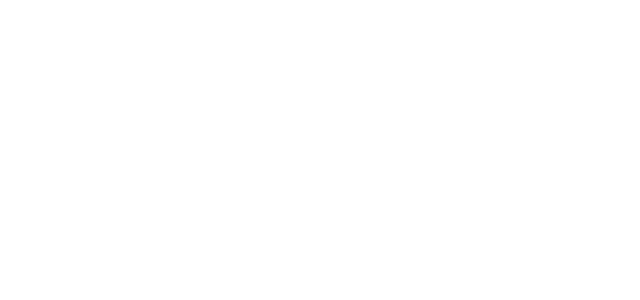
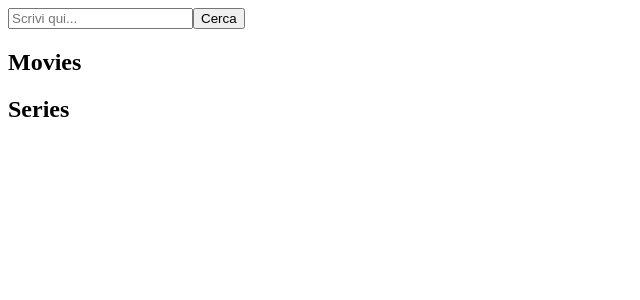
Before and after one commit to Giacomo-Arcangeli/vite-boolflix, a Vue app: page / in a window 1280 px wide. Shown: the top 300 px of the page, without its empty margins (0-640 px from the left). Built offline with nearby package versions, Linux system fonts and the light colour scheme.

Commit message:
milestone 1

```diff
--- a/src/App.vue
+++ b/src/App.vue
@@ -1,7 +1,75 @@
 <script>
+import { api } from './data';
+import { store } from './data/store';
+import AppHeader from './components/AppHeader.vue';
+import axios from 'axios';
 
+
+// *********************
+export default {
+  components: { AppHeader },
+  data() {
+    return {
+      titleFilter: '',
+      store
+    }
+  },
+  methods: {
+    changeTitleFilter(term) {
+      console.log('changeTitleFilter', term)
+      this.titleFilter = term;
+      this.searchContents()
+    },
+    searchContents() {
+      if (!this.titleFilter) {
+        store.movies = [];
+        store.series = [];
+        return;
+      };
+
+      const { baseUri, key, language } = api;
+
+      // chiamata per i movies
+      axios.get(`${baseUri}/search/movie?api_key=${key}&language=${language}&query=${this.titleFilter}`)
+        .then((res) => {
+          store.movies = res.data.results;
+        })
+
+      // chiamata per le series
+      axios.get(`${baseUri}/search/tv?api_key=${key}&language=${language}&query=${this.titleFilter}`)
+        .then((res) => {
+          store.series = res.data.results;
+        })
+    }
+  }
+
+};
 </script>
 
-<template></template>
+<template>
+  <AppHeader @search-movie="changeTitleFilter" />
+
+  <!-- MOVIES -->
+  <section id="movies">
+    <h2>Movies</h2>
+    <ul v-for="movie in store.movies" :key="movie.id">
+      <li>{{ movie.title }}</li>
+      <li>{{ movie.original_title }}</li>
+      <li>{{ movie.original_language }}</li>
+      <li>{{ movie.vote_average }}</li>
+    </ul>
+  </section>
+
+  <!-- SERIES -->
+  <section id="series">
+    <h2>Series</h2>
+    <ul v-for="serie in store.series" :key="serie.id">
+      <li>{{ serie.name }}</li>
+      <li>{{ serie.original_name }}</li>
+      <li>{{ serie.original_language }}</li>
+      <li>{{ serie.vote_average }}</li>
+    </ul>
+  </section>
+</template>
 
 <style lang="scss"></style>
--- /dev/null
+++ b/src/components/AppHeader.vue
@@ -0,0 +1,24 @@
+<script>
+import SearchForm from "./SearchForm.vue";
+
+export default {
+    components: { SearchForm },
+    data() {
+        return {
+
+        };
+    },
+    emits: ['search-movie'],
+    methods: {
+        setTitleFilter(term) {
+            this.$emit('search-movie', term)
+        },
+    },
+};
+</script>
+
+<template>
+    <SearchForm @term-change="setTitleFilter" />
+</template>
+
+<style></style>
--- /dev/null
+++ b/src/components/SearchForm.vue
@@ -0,0 +1,23 @@
+<script>
+export default {
+    data() {
+        return {
+            searchTerm: ''
+        }
+    },
+    emits: ['term-change']
+}
+</script>
+
+
+
+<template>
+    <form @submit.prevent="$emit('term-change', searchTerm)">
+        <input type="text" placeholder="Scrivi qui..." v-model.trim="searchTerm">
+        <button>Cerca</button>
+    </form>
+</template>
+
+
+
+<style></style>
--- /dev/null
+++ b/src/data/index.js
@@ -0,0 +1,7 @@
+const api = {
+  baseUri: "https://api.themoviedb.org/3",
+  key: "16c2eda07d3bdeee81f16f3ef59a2d8e",
+  language: "it-IT",
+};
+
+export { api };
--- /dev/null
+++ b/src/data/store.js
@@ -0,0 +1,8 @@
+import { reactive } from "vue";
+
+const store = reactive({
+  movies: [],
+  series: [],
+});
+
+export { store };
```
